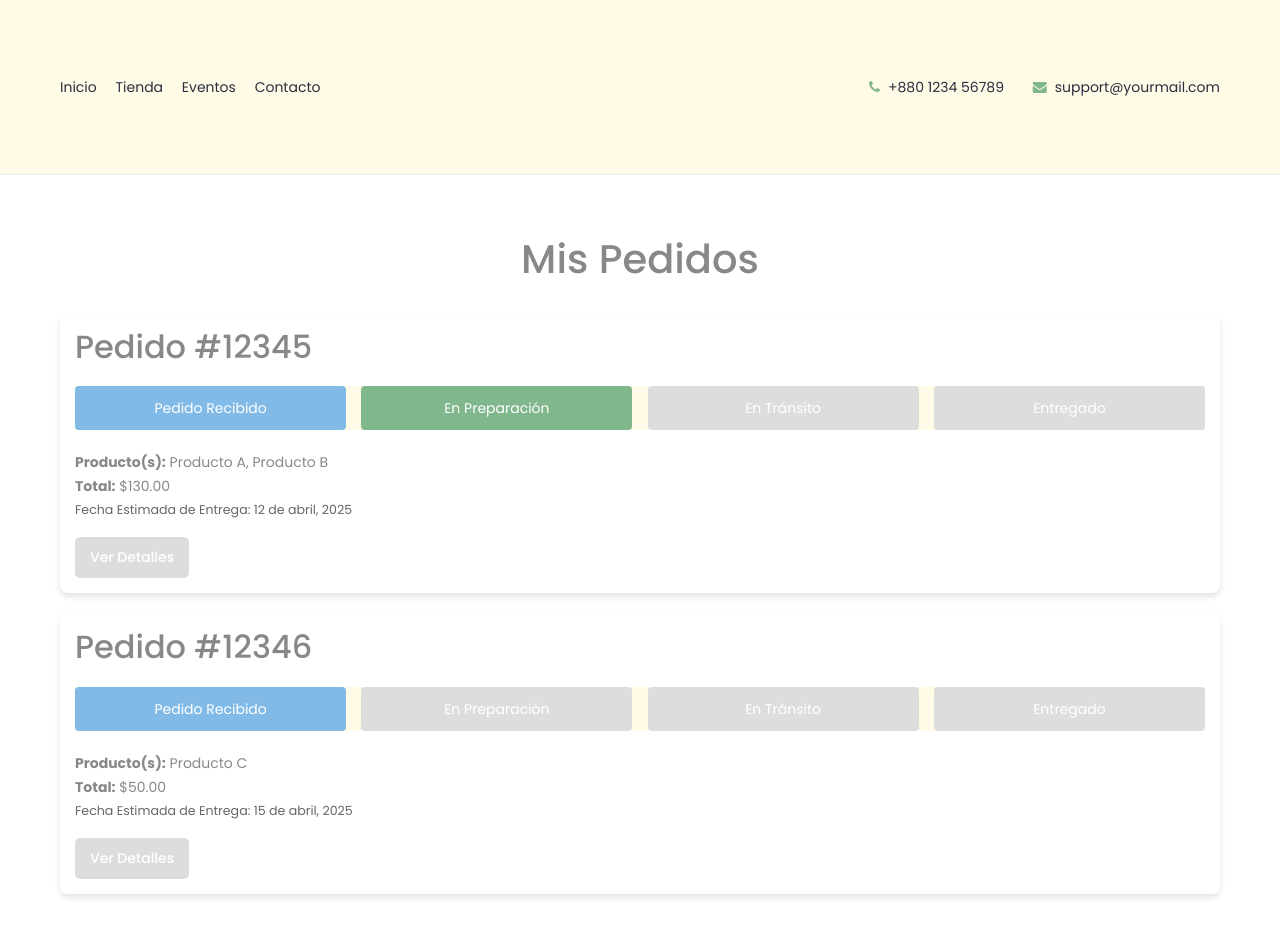
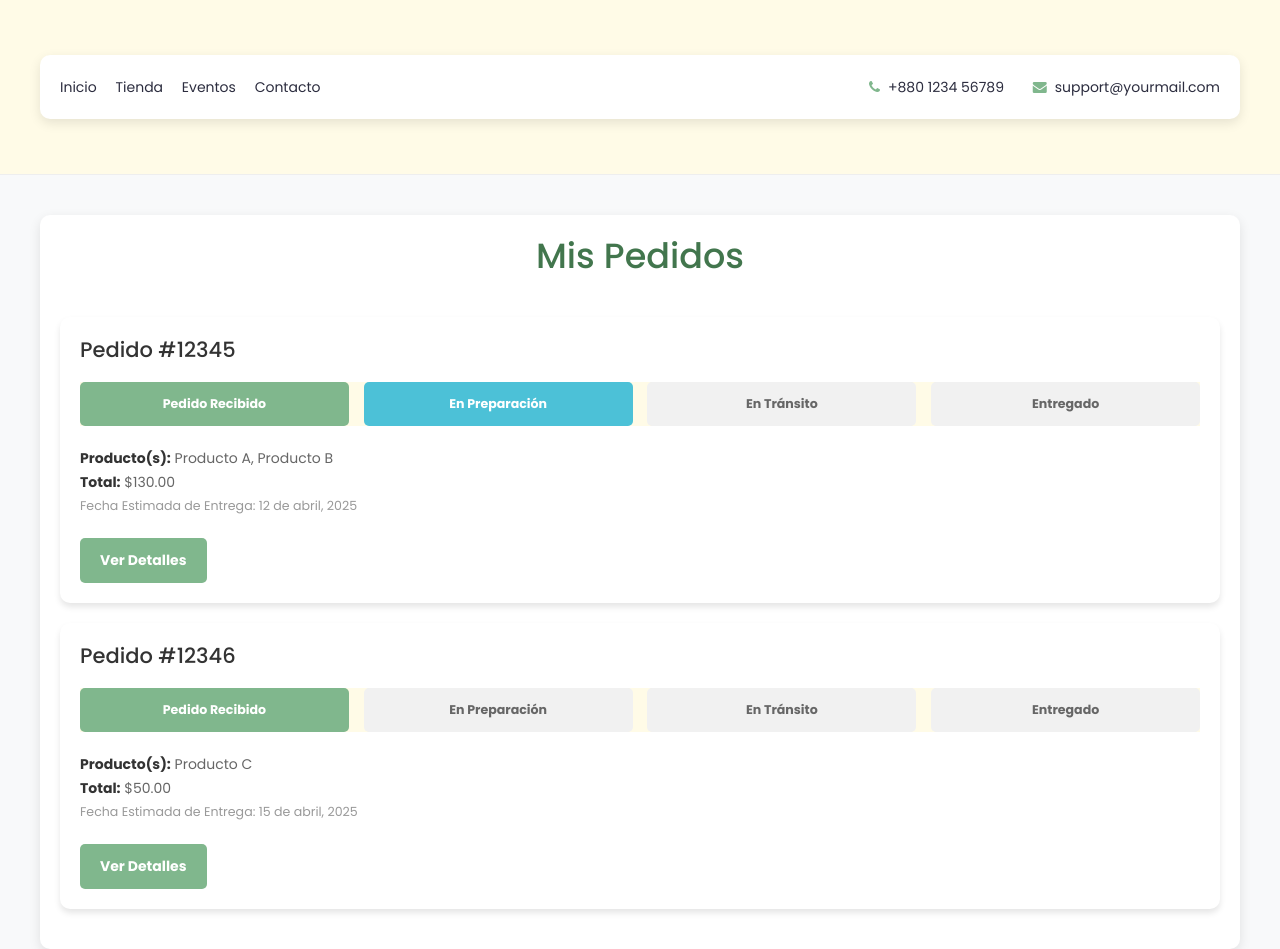
Before and after one commit to Valeospina/Proyecto_Mariposario, a PHP site: page /MisPedidos.html in a window 1280 px wide. Before the commit the page ends 898 px from the top, so only its background shows below. Run offline with PHP 8.4, Linux system fonts and the light colour scheme; some libraries are stand-ins or nearby versions.

Commit message:
cambio en pedidos

```diff
--- a/Proyecto-Mariposario/MisPedidos.html
+++ b/Proyecto-Mariposario/MisPedidos.html
@@ -41,72 +41,154 @@
 
     <!-- Estilo personalizado para Mis Pedidos -->
     <style>
+        /* Estilo general de la página */
+        body {
+            font-family: 'Poppins', sans-serif;
+            background-color: #f8f9fa;
+            color: #333;
+            margin: 0;
+            padding: 0;
+        }
+
+        /* Estilos del contenedor */
         .container {
             max-width: 1200px;
             margin: 40px auto;
             padding: 20px;
+            background-color: #fff;
+            border-radius: 10px;
+            box-shadow: 0 4px 12px rgba(0, 0, 0, 0.1);
         }
+
+        /* Título de la página */
         h1 {
             text-align: center;
-            margin-bottom: 30px;
+            margin-bottom: 40px;
+            font-size: 2.5em;
+            color: #42764D;
         }
+
+        /* Estilos para la lista de pedidos */
         .order-list {
             list-style: none;
             padding: 0;
         }
+
+        /* Estilo de los items de pedidos */
         .order-item {
-            background-color: white;
-            border-radius: 8px;
+            background-color: #fff;
+            border-radius: 10px;
             margin-bottom: 20px;
-            padding: 15px;
+            padding: 20px;
             box-shadow: 0 4px 6px rgba(0, 0, 0, 0.1);
+            transition: all 0.3s ease-in-out;
         }
+
+        .order-item:hover {
+            box-shadow: 0 8px 16px rgba(0, 0, 0, 0.2);
+            transform: translateY(-5px);
+        }
+
+        /* Título de cada pedido */
         .order-item h2 {
             margin-top: 0;
+            font-size: 1.5em;
+            color: #333;
         }
+
+        /* Barra de progreso */
         .progress-bar {
             display: flex;
             justify-content: space-between;
             margin: 20px 0;
         }
+
         .progress-step {
             width: 24%;
             text-align: center;
             padding: 10px;
-            background-color: #ddd;
-            border-radius: 4px;
+            background-color: #f1f1f1;
+            border-radius: 5px;
+            font-size: 0.9em;
+            font-weight: bold;
+            color: #666;
+            transition: all 0.3s ease;
         }
+
         .progress-step.active {
-            background-color: #81BAE6;
-            color: white;
-        }
-        .progress-step.completed {
             background-color: #80b78d;
             color: white;
         }
+
+        .progress-step.completed {
+            background-color: #4cc1d7;
+            color: white;
+        }
+
+        /* Detalles del pedido */
         .order-details {
             margin-top: 10px;
+            font-size: 1em;
+            color: #666;
         }
+
         .order-details span {
             font-weight: bold;
+            color: #333;
         }
+
         .status-date {
-            color: #666;
             font-size: 0.9em;
+            color: #999;
         }
+
+        /* Estilo del botón */
         .btn {
             display: inline-block;
-            background-color: #ddd;
+            background-color: #80b78d;
             color: white;
-            padding: 10px 15px;
+            padding: 12px 20px;
             border-radius: 5px;
             text-decoration: none;
-            margin-top: 15px;
+            margin-top: 20px;
+            font-weight: bold;
+            text-align: center;
+            transition: background-color 0.3s ease;
         }
+
         .btn:hover {
-            background-color: #81BAE6;
+            background-color: #3e8e41;
+        }
+
+        /* Estilo para el preloader */
+        .preloader {
+            position: fixed;
+            top: 0;
+            left: 0;
+            width: 100%;
+            height: 100%;
+            background-color: rgba(255, 255, 255, 0.8);
+            display: flex;
+            justify-content: center;
+            align-items: center;
+            z-index: 9999;
+        }
+
+        .loader-outter {
+            border: 3px solid #81BAE6;
+            border-radius: 50%;
+            border-top: 3px solid transparent;
+            width: 50px;
+            height: 50px;
+            animation: rotate 1s linear infinite;
+        }
+
+        @keyframes rotate {
+            0% { transform: rotate(0deg); }
+            100% { transform: rotate(360deg); }
         }
     </style>
+
 </head>
 <body>
 
--- a/Proyecto-Mariposario/login.html
+++ b/Proyecto-Mariposario/login.html
@@ -67,7 +67,7 @@
 
 
 
-    <div class="container-form sign-up">
+    <div class="container sign-up">
         <div class="welcome-back">
             <div class="message">
                 <h2>Bienvenido a Jardin de Mariposas La paz</h2>
@@ -97,7 +97,7 @@
             </a>
         </form>
     </div>
-    <div class="container-form sign-in">
+    <div class="container sign-in">
         <form class="formulario">
             <h2 class="create-account">Iniciar Sesion</h2>
             <div class="iconos">
--- a/Proyecto-Mariposario/tienda.html
+++ b/Proyecto-Mariposario/tienda.html
@@ -18,6 +18,8 @@
 
 		<!-- Google Fonts -->
 		<link href="https://fonts.googleapis.com/css?family=Poppins:200i,300,300i,400,400i,500,500i,600,600i,700,700i,800,800i,900,900i&display=swap" rel="stylesheet">
+		<link rel="stylesheet" href="https://cdnjs.cloudflare.com/ajax/libs/font-awesome/6.5.0/css/all.min.css">
+
 
 		<!-- Bootstrap CSS -->
 		<link rel="stylesheet" href="css/bootstrap.min.css">
@@ -151,8 +153,8 @@
 							</div>
 							<div class="col-lg-2 col-12">
 								<div class="get-quote">
-									<a href="carrito.html" class="btn btn-primary">
-										<img src="carritoCompras.png">
+									<a href="carrito.html" class="btn btn-carrito" style="width: 45px; height: 45px; display: flex; align-items: center; justify-content: center; border-radius: 10px; background: transparent; box-shadow: none;">
+										<i class="fa fa-shopping-cart icono-carrito" style="color: #42764D; font-size: 20px;"></i>
 									</a>
 								</div>
 							</div>
```
Also changed, not shown: Proyecto-Mariposario/css/tienda.css (+14 -0 lines), Proyecto-Mariposario/usuario.html (+9 -1 lines), Proyecto-Mariposario/img/CarritoDeComprasbg-preview.png (renamed from Proyecto-Mariposario/img/carritoCompras.png).
